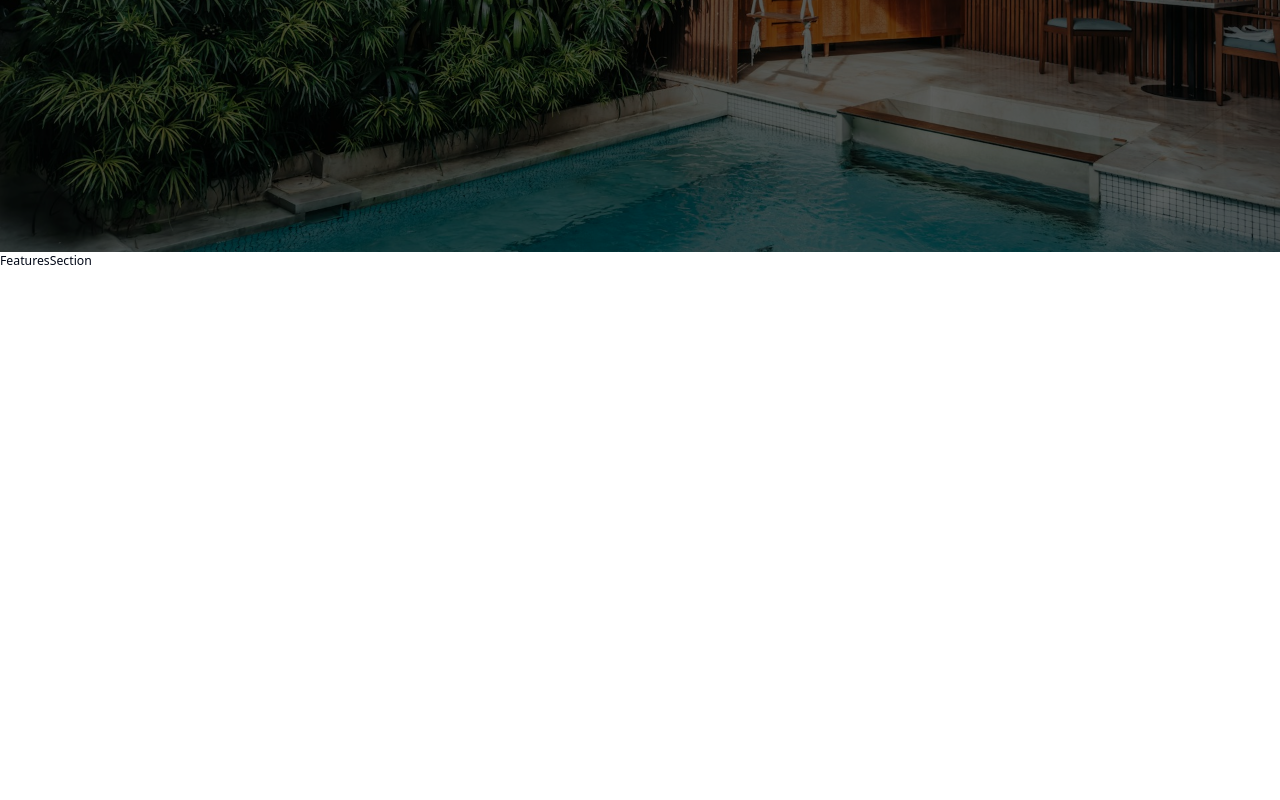
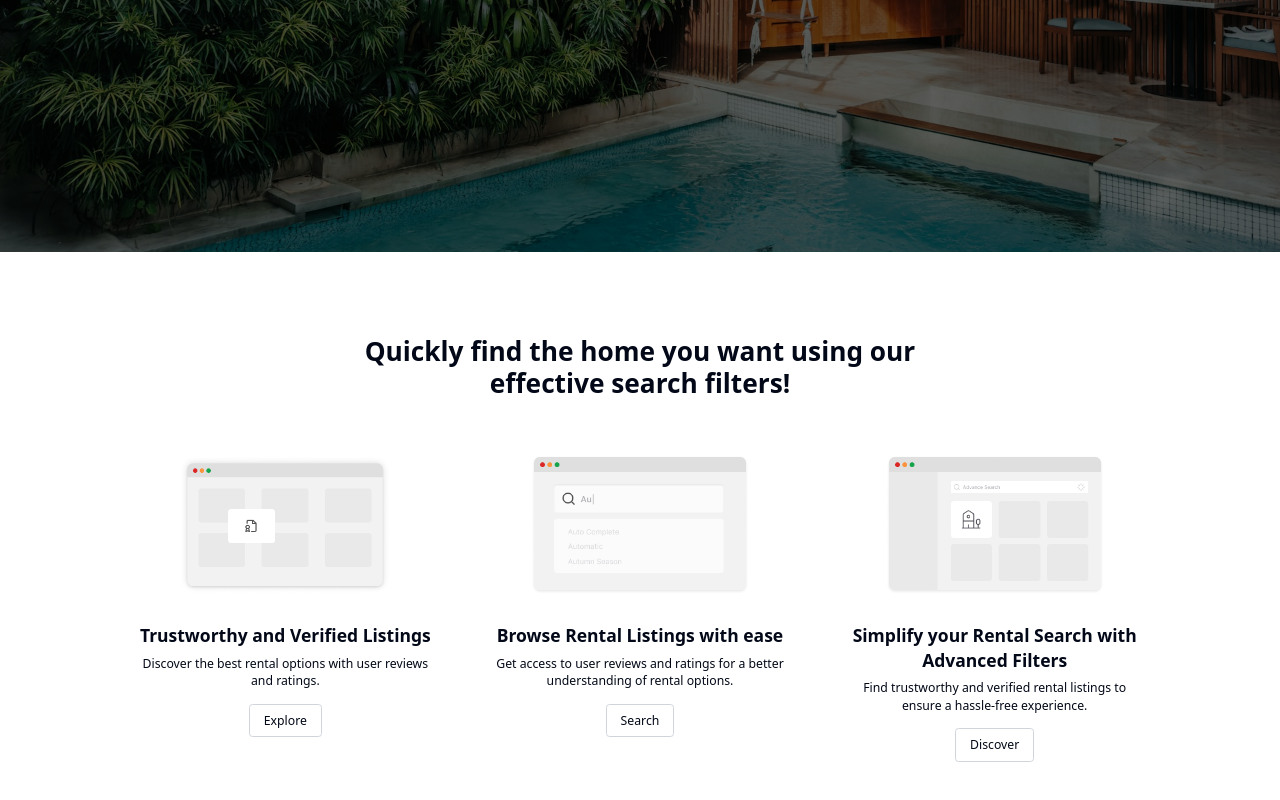
Before and after one commit to nishanss/rental-app-nextjs, a Next.js app: page /landing in a window 1280 px wide. Shown: the part 598-1398 px from the top of the page. Before the commit the page ends 868 px from the top, so only its background shows below. Built offline with nearby package versions, Linux system fonts and the light colour scheme; no server answers.

Commit message:
built features section

```diff
--- a/src/app/(nondashboard)/landing/FeaturesSection.tsx
+++ b/src/app/(nondashboard)/landing/FeaturesSection.tsx
@@ -1,7 +1,106 @@
+"use client";
+
 import React from "react";
+import { motion } from "framer-motion";
+import Image from "next/image";
+import Link from "next/link";
+
+const containerVariants = {
+  hidden: { opacity: 0, y: 50 },
+  visible: {
+    opacity: 1,
+    y: 0,
+    transition: {
+      duration: 0.5,
+      staggerChildren: 0.2,
+    },
+  },
+};
+
+const itemVariants = {
+  hidden: { opacity: 0, y: 20 },
+  visible: { opacity: 1, y: 0 },
+};
 
 const FeaturesSection = () => {
-  return <div>FeaturesSection</div>;
+  return (
+    <motion.div
+      initial="hidden"
+      whileInView="visible"
+      viewport={{ once: true }}
+      variants={containerVariants}
+      className="py-24 px-6 sm:px-8 lg:px-12 xl:px-16 bg-white"
+    >
+      <div className="max-w-4xl xl:max-w-6xl mx-auto">
+        <motion.h2
+          variants={itemVariants}
+          className="text-3xl font-bold text-center mb-12 w-full sm:w-2/3 mx-auto"
+        >
+          Quickly find the home you want using our effective search filters!
+        </motion.h2>
+        <div className="grid grid-cols-1 md:grid-cols-3 gap-8 lg:gap-12 xl:gap-16">
+          {[0, 1, 2].map((index) => (
+            <motion.div key={index} variants={itemVariants}>
+              <FeatureCard
+                imageSrc={`/landing-search${3 - index}.png`}
+                title={
+                  [
+                    "Trustworthy and Verified Listings",
+                    "Browse Rental Listings with ease",
+                    "Simplify your Rental Search with Advanced Filters",
+                  ][index]
+                }
+                description={
+                  [
+                    "Discover the best rental options with user reviews and ratings.",
+                    "Get access to user reviews and ratings for a better understanding of rental options.",
+                    "Find trustworthy and verified rental listings to ensure a hassle-free experience.",
+                  ][index]
+                }
+                linkText={["Explore", "Search", "Discover"][index]}
+                linkHref={["/explore", "/search", "/discover"][index]}
+              />
+            </motion.div>
+          ))}
+        </div>
+      </div>
+    </motion.div>
+  );
 };
 
+const FeatureCard = ({
+  imageSrc,
+  title,
+  description,
+  linkText,
+  linkHref,
+}: {
+  imageSrc: string;
+  title: string;
+  description: string;
+  linkText: string;
+  linkHref: string;
+}) => (
+  <div className="text-center">
+    <div className="p-4 rounded-lg mb-4 flex items-center justify-center h-48">
+      <Image
+        src={imageSrc}
+        width={400}
+        height={400}
+        className="w-full h-full object-contain"
+        alt={title}
+      />
+    </div>
+    <h3 className="text-xl font-semibold mb-2">{title}</h3>
+    <p className="mb-4">{description}</p>
+    <Link
+      href={linkHref}
+      className="inline-block border border-gray-300 rounded px-4 py-2 hover:bg-gray-100"
+      scroll={false}
+    >
+      {linkText}
+    </Link>
+  </div>
+);
+
 export default FeaturesSection;
```
